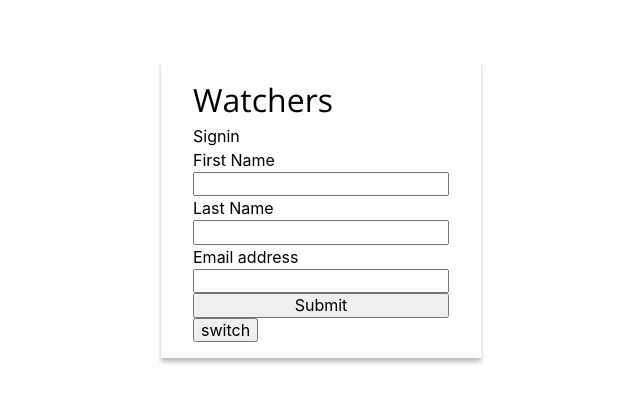
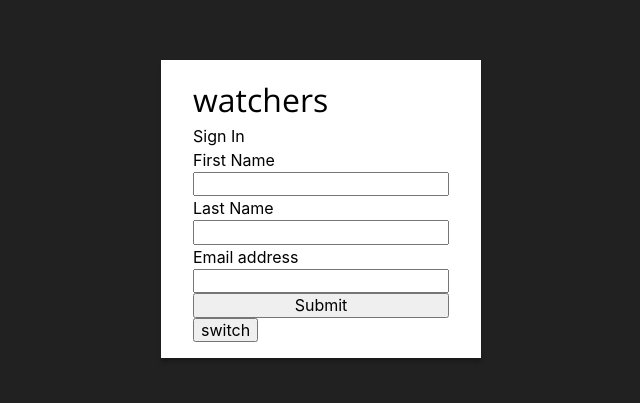
Before and after one commit to dherv/login-react, a React (Create React App) app: page / in a window 1280 px wide. Shown: the part 191-594 px from the top of the page, without its empty margins (319-959 px from the left). Built offline with nearby package versions, Linux system fonts and the light colour scheme.

Commit message:
refactor: add props to main component, app interfaces, and dynamic type on input

```diff
--- a/src/App.tsx
+++ b/src/App.tsx
@@ -5,7 +5,7 @@ import Authentication from "./pages/Authentication";
 const App = () => (
   <>
     <GlobalStyle />
-    <Authentication></Authentication>
+    <Authentication title="watchers" backgroundColor="#212121"></Authentication>
   </>
 );
 
--- a/src/components/entry/index.tsx
+++ b/src/components/entry/index.tsx
@@ -4,9 +4,12 @@ import EntryButton from "./EntryButton";
 import EntryInput from "./EntryInput";
 import { SC } from "./index.styled";
 import { validation } from "../../validation/validation";
-import { LoginValues, RegisterValues } from "../../interfaces/interfaces";
+import { IEntryData, IValues } from "../../interfaces/interfaces";
+import { v1 as uuidv1 } from "uuid";
 
-const Entry: FC<{ data: any }> = ({ data: { initialValues, components } }) => {
+const Entry: FC<{ data: IEntryData }> = ({
+  data: { initialValues, components }
+}) => {
   return (
     <Formik
       initialValues={initialValues}
@@ -18,13 +21,11 @@ const Entry: FC<{ data: any }> = ({ data: { initialValues, components } }) => {
         }, 1000);
       }}
     >
-      {(props: FormikProps<LoginValues | RegisterValues>) => (
+      {(props: FormikProps<IValues>) => (
         <SC.Form>
-          {components.map(
-            ({ name, label }: { name: string; label: string }) => (
-              <EntryInput key={name} name={name} type="text" label={label} />
-            )
-          )}
+          {components.map(({ name, label, type }) => (
+            <EntryInput key={name} name={name} type={type} label={label} />
+          ))}
           <EntryButton />
         </SC.Form>
       )}
--- a/src/pages/Authentication.tsx
+++ b/src/pages/Authentication.tsx
@@ -1,16 +1,17 @@
-import React, { useState } from "react";
+import React, { useState, FC } from "react";
 import Entry from "../components/entry";
 import { SCG } from "../styled/GlobalComponents";
+import { IEntryData } from "../interfaces/interfaces";
 
-const data = new Map([
+const data: Map<string, IEntryData> = new Map([
   [
     "Login",
     {
       initialValues: { firstName: "", lastName: "", email: "" },
       components: [
-        { name: "firstName", label: "First Name" },
-        { name: "lastName", label: "Last Name" },
-        { name: "email", label: "Email address" }
+        { name: "firstName", label: "First Name", type: "text" },
+        { name: "lastName", label: "Last Name", type: "text" },
+        { name: "email", label: "Email address", type: "email" }
       ]
     }
   ],
@@ -19,22 +20,25 @@ const data = new Map([
     {
       initialValues: { firstName: "", lastName: "", email: "", password: "" },
       components: [
-        { name: "firstName", label: "First Name" },
-        { name: "lastName", label: "Last Name" },
-        { name: "email", label: "Email address" },
-        { name: "password", label: "password" }
+        { name: "firstName", label: "First Name", type: "text" },
+        { name: "lastName", label: "Last Name", type: "text" },
+        { name: "email", label: "Email address", type: "email" },
+        { name: "password", label: "password", type: "password" }
       ]
     }
   ]
 ]);
 
-const Authentication = () => {
+const Authentication: FC<{ backgroundColor: string; title: string }> = ({
+  backgroundColor,
+  title
+}) => {
   const [state, setState] = useState<boolean>(true);
   return (
-    <SCG.Main>
+    <SCG.Main backgroundColor={backgroundColor}>
       <SCG.Container>
-        <SCG.Title>Watchers</SCG.Title>
-        <h4>Signin</h4>
+        <SCG.Title>{title}</SCG.Title>
+        <h4>{state ? "Sign In" : "Register"}</h4>
         {state ? (
           <Entry data={data.get("Login")} />
         ) : (
--- a/src/styled/GlobalComponents.tsx
+++ b/src/styled/GlobalComponents.tsx
@@ -1,16 +1,18 @@
 import styled from "styled-components";
 
 export const SCG = {
-  Main: styled.main`
+  Main: styled.main<{ backgroundColor: string }>`
     display: flex;
     justify-content: center;
     align-items: center;
     width: 100vw;
     height: 100vh;
+    background-color: ${props => props.backgroundColor};
   `,
   Container: styled.div`
     padding: 1rem 2rem;
     box-shadow: 0px 4px 4px rgba(0, 0, 0, 0.25);
+    background-color: #fff;
   `,
   Title: styled.h1`
     font-family: "Open Sans", sans-serif;
--- a/src/validation/validation.ts
+++ b/src/validation/validation.ts
@@ -26,7 +26,9 @@ export const validation = new Map([
         .required("Required"),
       email: Yup.string()
         .email("Invalid email address")
-        .required("Required")
+        .required("Required"),
+      password: Yup.string()
+      .required("Required")
     })
   ]
 ]);
```
Also changed, not shown: src/interfaces/interfaces.ts (+11 -6 lines).
